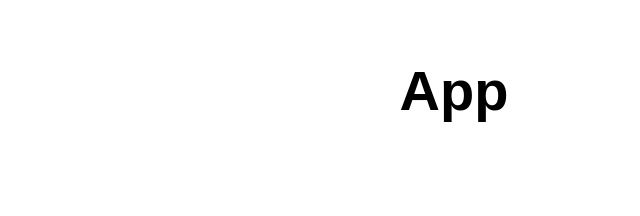
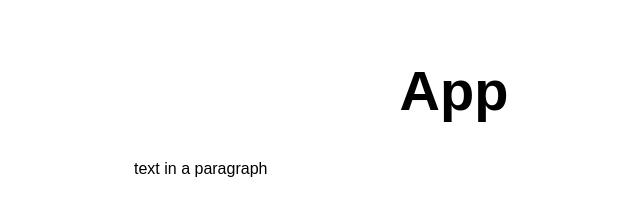
Before and after one commit to Gherghetta/DFWA, a website: page src/index.html in a window 1280 px wide. Shown: the whole page, without its empty margins (186-826 px from the left). Drawn offline with Linux system fonts and the light colour scheme.

Commit message:
Update index.html add p
add text in paragraph

```diff
--- a/src/index.html
+++ b/src/index.html
@@ -11,6 +11,7 @@
 <body>
   <main>
     <h1>App</h1>
+    <p>text in a paragraph</p>
   </main>
 </body>
 
```
